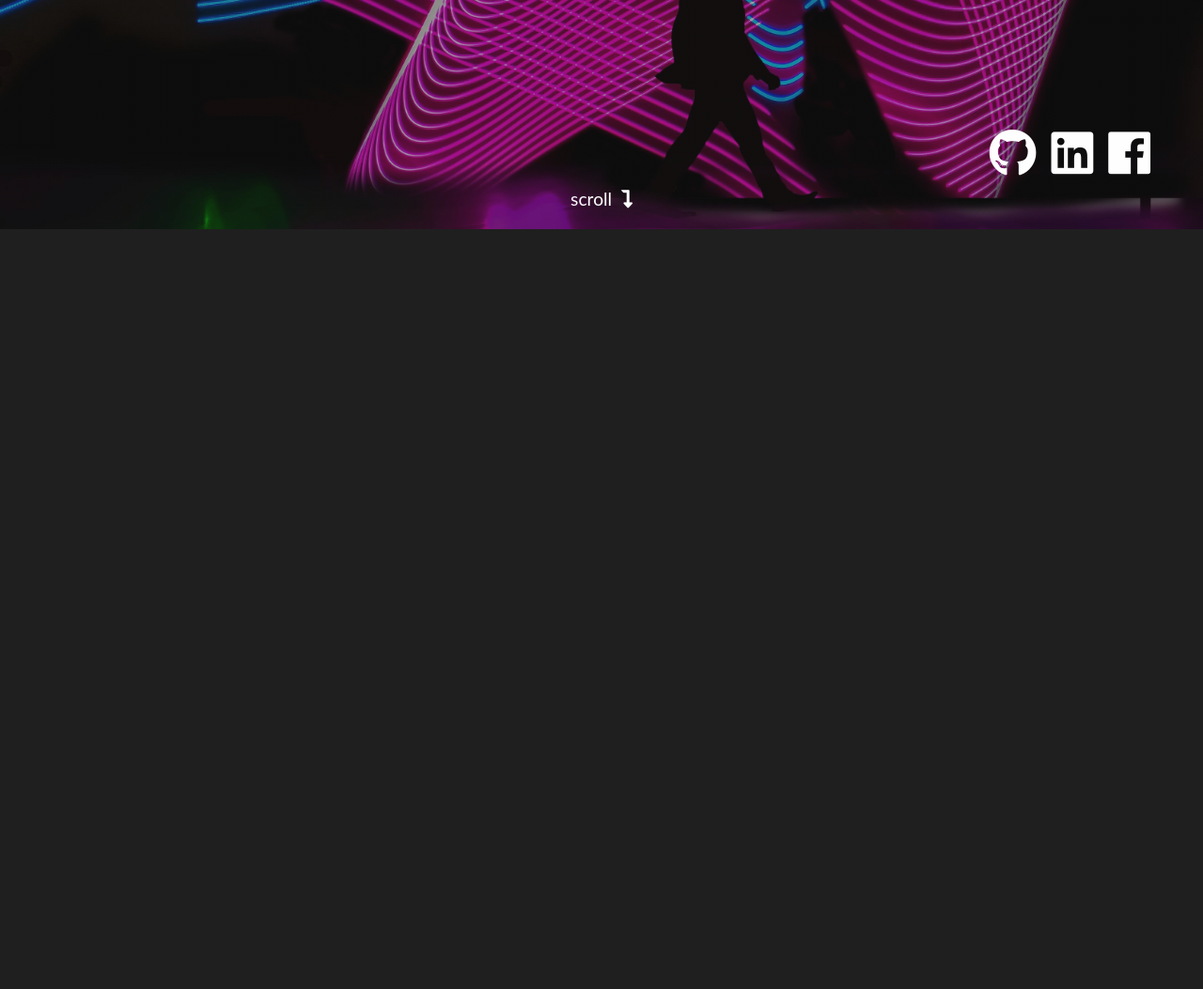
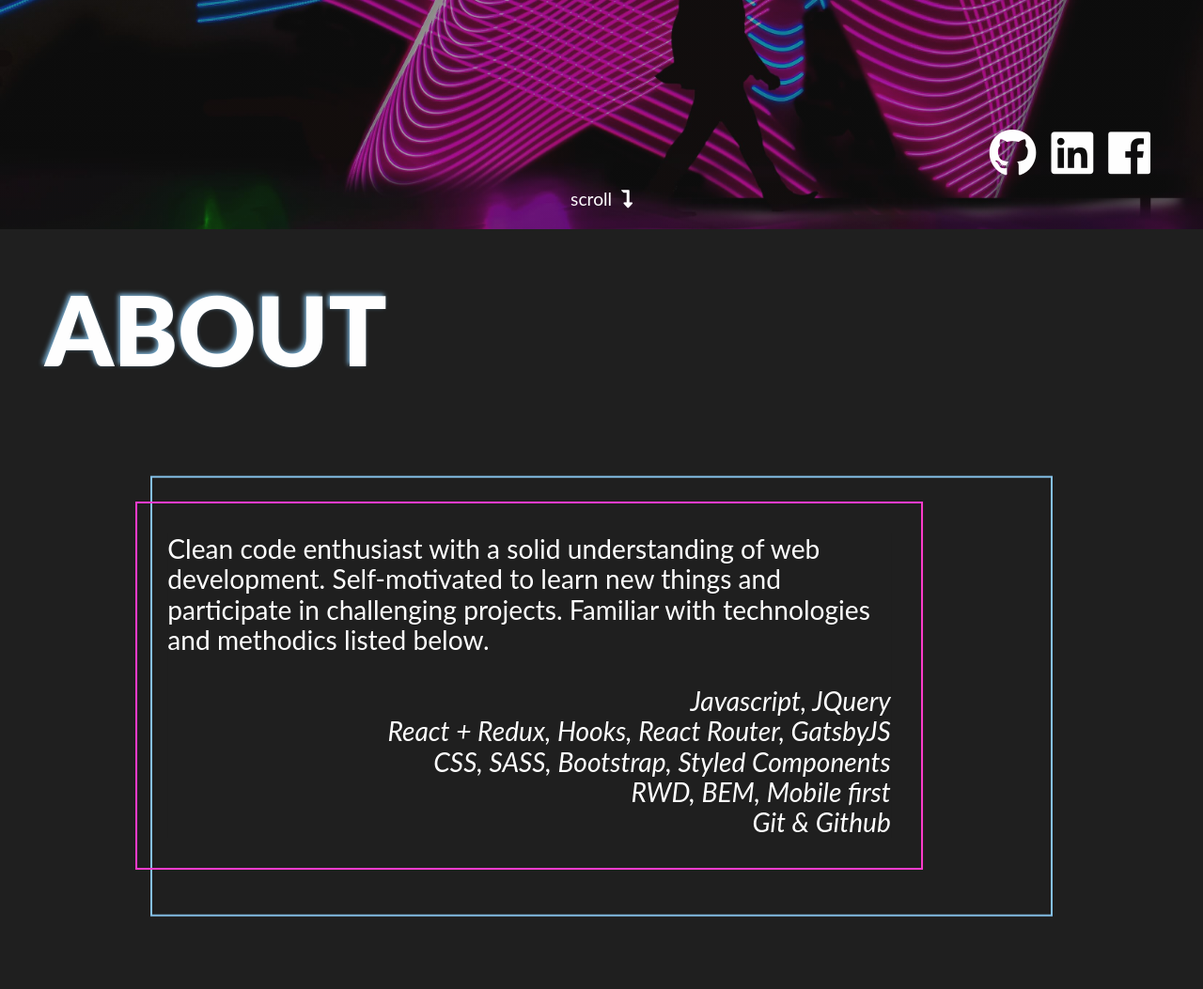
Before and after one commit to lebron22/my-portfolio, a website: page index.html in a window 1280 px wide. Shown: the part 556-1609 px from the top of the page at 94% size. Before the commit the page ends 800 px from the top, so only its background shows below. Drawn offline with nearby package versions, Linux system fonts and the light colour scheme.

Commit message:
Create html and styling for 'about' section

```diff
--- a/index.html
+++ b/index.html
@@ -110,5 +110,26 @@
         </a>
       </div>
     </header>
+
+    <main>
+      <section class="about">
+        <h1 class="heading-primary" id="about">About</h1>
+        <div class="text-box">
+          <p class="text-box__paragraph paragraph--main">
+            Clean code enthusiast with a solid understanding of web development.
+            Self-motivated to learn new things and participate in challenging
+            projects. Familiar with technologies and methodics listed below.
+            <br /><br />
+            <span class="paragraph--italic">
+              Javascript, JQuery<br />
+              React + Redux, Hooks, React Router, GatsbyJS<br />
+              CSS, SASS, Bootstrap, Styled Components<br />
+              RWD, BEM, Mobile first<br />
+              Git & Github
+            </span>
+          </p>
+        </div>
+      </section>
+    </main>
   </body>
 </html>
--- /dev/null
+++ b/styles/sass/layout/_about.scss
@@ -0,0 +1,42 @@
+.about {
+  position: relative;
+  min-height: 100vh;
+  background-color: $color-primary;
+  padding: 2rem;
+  @include mediaQueryOrientation($tablet, portrait) {
+    padding: 3rem;
+  }
+  @include mediaQuery($laptop-small) {
+    padding: 3rem;
+  }
+}
+
+.text-box {
+  height: 80vh;
+  width: 100%;
+  @include flexbox(center, center);
+  &::after {
+    content: "";
+    position: absolute;
+    display: block;
+    top: 50%;
+    left: 50%;
+    transform: translate(-50%, -35%);
+    width: 75%;
+    height: 55%;
+    border: 2px solid $color-tertiary-light;
+    @include mediaQueryOrientation($mobile-small, portrait) {
+      transform: translate(-50%, -45%);
+      height: 70%;
+    }
+  }
+
+  &__paragraph {
+    z-index: 1;
+    width: 65%;
+    transform: translateX(-10%);
+    background-color: $color-primary;
+    outline: 2px solid $color-secondary-light;
+    outline-offset: 2rem;
+  }
+}
--- a/styles/sass/main.scss
+++ b/styles/sass/main.scss
@@ -12,5 +12,6 @@
 
 @import "layout/header";
 @import "layout/navigation";
+@import "layout/about";
 
 @import "pages/home";
```
Also changed, not shown: styles/css/style.css.
